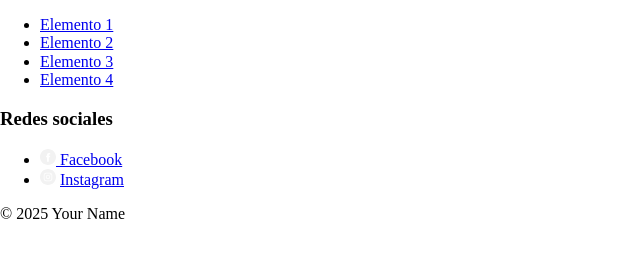
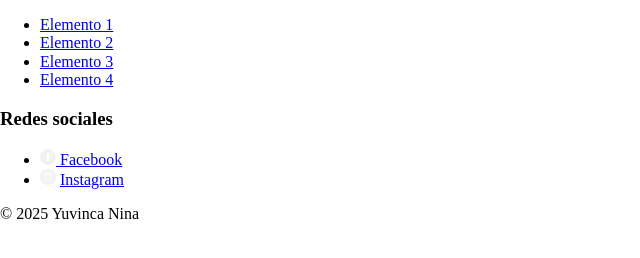
Before and after one commit to yumiNina97/ISW-233-APPWEB, a plain HTML site: page index.html in a window 1280 px wide. Shown: the full height of the page, 0-640 px from the left. Drawn offline with Linux system fonts and the light colour scheme.

Commit message:
modificando el encabezado y pie de pagina

```diff
--- a/index.html
+++ b/index.html
@@ -57,7 +57,7 @@
             </ul>
           </div>
         </div>
-        <div class="footer__copyright">&copy; 2025 Your Name</div>
+        <div class="footer__copyright">&copy; 2025 Yuvinca Nina</div>
       </footer>
     </div>
   </body>
```
